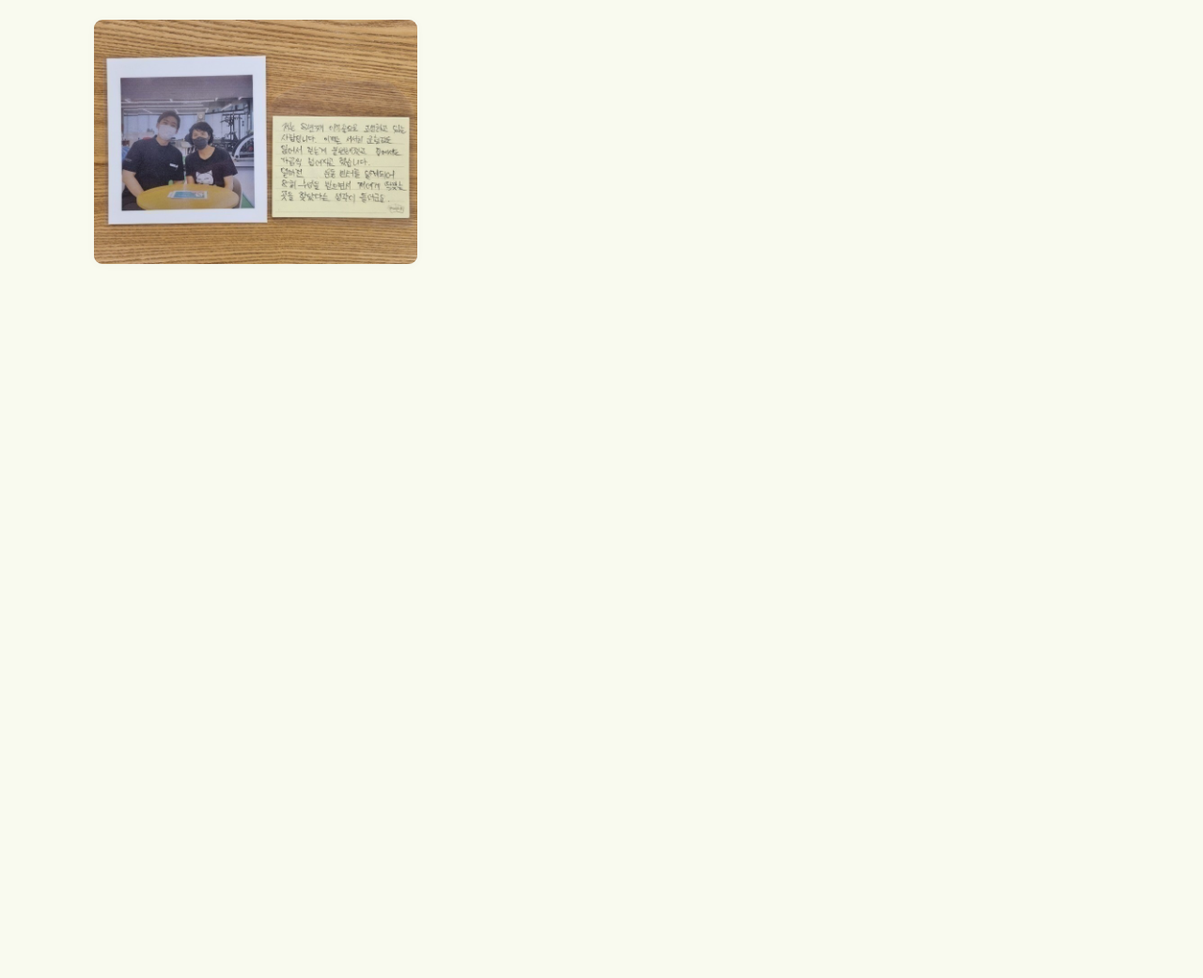
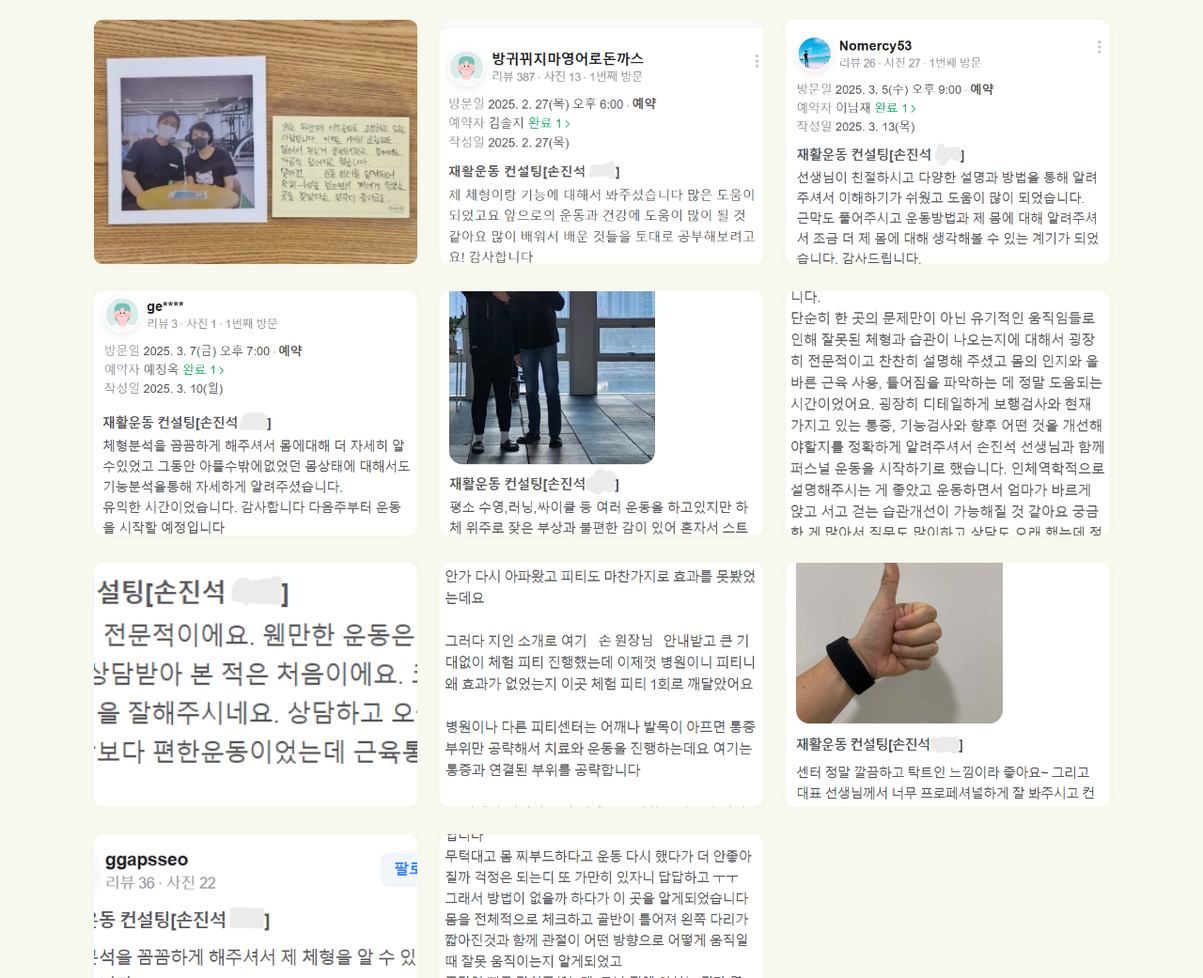
Before and after one commit to dev-jjjjjeong-bin/dev-jjjjjeong-bin.github.io, a plain HTML site: page review.html in a window 1280 px wide. Shown: the part 1759-2800 px from the top of the page at 94% size. Before the commit the page ends 2085 px from the top, so only its background shows below. Drawn offline with Linux system fonts and the light colour scheme.

Commit message:
[ADD] Review
운동 후기 사진 추가

```diff
--- a/review.html
+++ b/review.html
@@ -150,7 +150,6 @@
       <a href="index.html">HOME</a>
       <a href="index.html#director">원장 소개</a>
       <a href="index.html#program">프로그램</a>
-      <a href="#">내부시설</a>
       <a href="review.html" style="color:#a2bf4a;font-weight:700;">운동후기</a>
     </div>
   </nav>
@@ -174,6 +173,16 @@
       <div class="review-img-box"><img src="images/reviews/review14.jpg" alt="운동후기14"></div>
       <div class="review-img-box"><img src="images/reviews/review15.jpg" alt="운동후기15"></div>
       <div class="review-img-box"><img src="images/reviews/review16.jpg" alt="운동후기16"></div>
+      <div class="review-img-box"><img src="images/reviews/review17.png" alt="운동후기17"></div>
+      <div class="review-img-box"><img src="images/reviews/review18.png" alt="운동후기18"></div>
+      <div class="review-img-box"><img src="images/reviews/review19.png" alt="운동후기19"></div>
+      <div class="review-img-box"><img src="images/reviews/review20.png" alt="운동후기20"></div>
+      <div class="review-img-box"><img src="images/reviews/review21.png" alt="운동후기21"></div>
+      <div class="review-img-box"><img src="images/reviews/review22.png" alt="운동후기22"></div>
+      <div class="review-img-box"><img src="images/reviews/review23.png" alt="운동후기23"></div>
+      <div class="review-img-box"><img src="images/reviews/review24.png" alt="운동후기24"></div>
+      <div class="review-img-box"><img src="images/reviews/review25.png" alt="운동후기25"></div>
+      <div class="review-img-box"><img src="images/reviews/review26.png" alt="운동후기26"></div>
     </div>
   </div>
   <div id="img-modal" class="img-modal">
```
Also changed, not shown: images/reviews/review17.png (added), images/reviews/review18.png (added), images/reviews/review19.png (added), images/reviews/review20.png (added), images/reviews/review21.png (added), images/reviews/review22.png (added), images/reviews/review23.png (added), images/reviews/review24.png (added), images/reviews/review25.png (added), images/reviews/review26.png (added).
